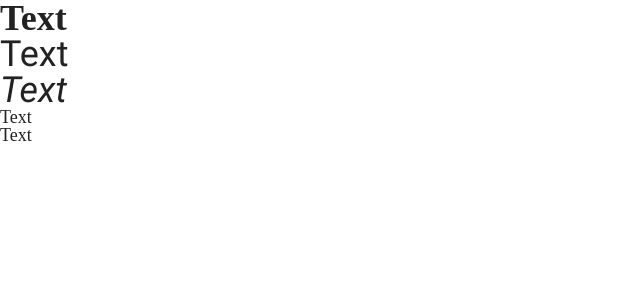
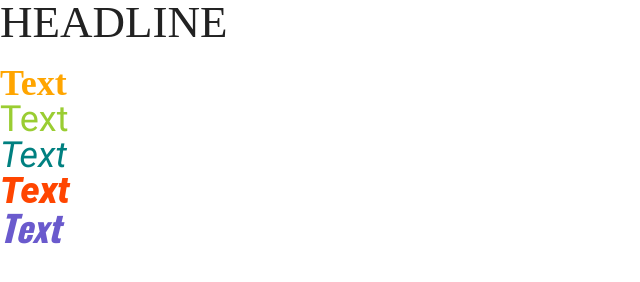
Before and after one commit to DovzhenkoDenys1989/fm_media_queries-classwork-11.03.2021, a plain HTML site: page index.html in a window 1280 px wide. Shown: the whole page, without its empty margins (0-640 px from the left). Drawn offline with Linux system fonts and the light colour scheme; a web font is replaced by a local one.

Commit message:
Add media exaple

```diff
--- a/essets/css/fonts.css
+++ b/essets/css/fonts.css
@@ -28,3 +28,8 @@
   font-weight: 400;
   font-style: italic;
 }
+
+@font-face{
+  font-family: "Oswald";
+  src: url("../fonts/Oswald/Oswald-VariableFont_wght.ttf") format("truetype");
+}
--- /dev/null
+++ b/essets/css/general_style.css
@@ -0,0 +1,45 @@
+@import "./fonts.css";
+@import "./screen_styles.css" screen;
+@import "./print_styles.css" print;
+
+:root{
+  font-size: 18px;
+}
+
+header{
+  font-size: 2.5rem;
+  margin-bottom: 20px;
+
+}
+
+h1{
+  font-family: "Akaya Regular";
+  font-size: 2rem;
+  font-weight: bold;
+}
+
+h2{
+  font-family: "Roboto";
+  font-size: 2rem;
+}
+
+h3{
+  font-family: "Roboto";
+  font-size: 2rem;
+  font-weight: 400;
+  font-style: italic;
+}
+
+h4{
+  font-family: "Roboto";
+  font-size: 2rem;
+  font-weight: 800;
+  font-style: italic;
+}
+
+h5{
+  font-family: "Oswald";
+  font-size: 2rem;
+  font-weight: 800;
+  font-style: italic;
+}
--- /dev/null
+++ b/essets/css/print_styles.css
@@ -0,0 +1,3 @@
+header{
+  border-bottom: 3px solid red;
+}
--- /dev/null
+++ b/essets/css/screen_styles.css
@@ -0,0 +1,19 @@
+h1{
+  color: orange;
+}
+
+h2{
+  color:yellowgreen
+}
+
+h3{
+  color: teal;
+}
+
+h4{
+  color: orangered;
+}
+
+h5{
+  color: slateblue;
+}
--- a/essets/css/style.css
+++ /dev/null
@@ -1,23 +0,0 @@
-@import url(./fonts.css);
-
-:root{
-  font-size: 18px;
-}
-
-h1{
-  font-family: "Akaya Regular";
-  font-size: 2rem;
-  font-weight: bold;
-}
-
-h2{
-  font-family: "Roboto";
-  font-size: 2rem;
-}
-
-h3{
-  font-family: "Roboto";
-  font-size: 2rem;
-  font-weight: 400;
-  font-style: italic;
-}
--- a/index.html
+++ b/index.html
@@ -5,14 +5,17 @@
     <meta http-equiv="X-UA-Compatible" content="IE=edge" />
     <meta name="viewport" content="width=device-width, initial-scale=1.0" />
     <link rel="stylesheet" href="./essets/css/reset.css" />
-    <link rel="stylesheet" href="./essets/css/style.css" />
+    <link rel="stylesheet" href="./essets/css/general_style.css" />
     <title>Document</title>
   </head>
   <body>
-<h1>Text</h1>
-<h2>Text</h2>
-<h3>Text</h3>
-<h4>Text</h4>
-<h5>Text</h5>
+    <header>HEADLINE</header>
+      <h1>Text</h1>
+      <h2>Text</h2>
+      <h3>Text</h3>
+      <h4>Text</h4>
+      <h5>Text</h5>
+
+
   </body>
 </html>
```
